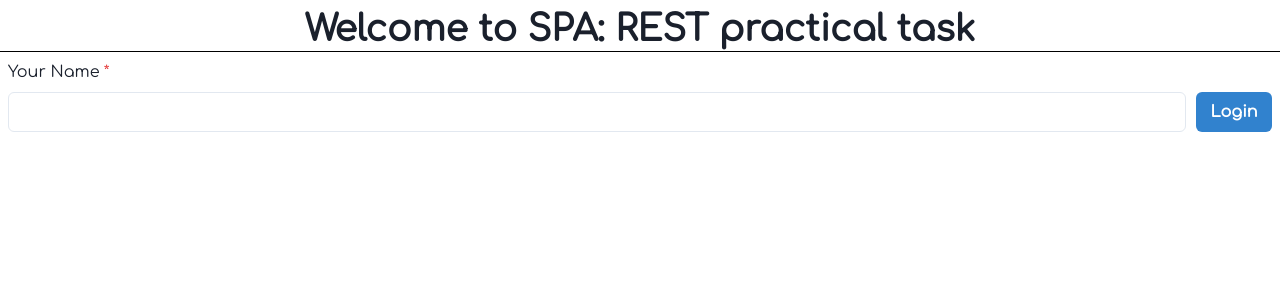
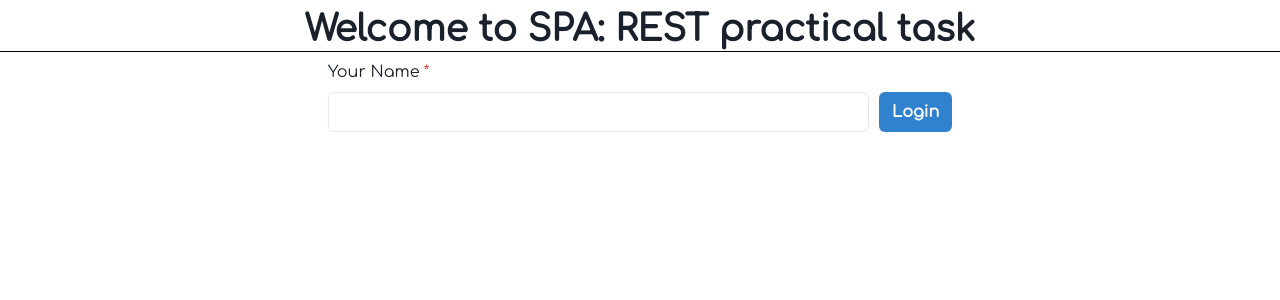
Before and after one commit to brempavel/spaRESTPracticalTask, a React (Vite) app: page /login in a window 1280 px wide. Shown: the top 300 px of the page. Built offline with nearby package versions, Linux system fonts and the light colour scheme.

Commit message:
fix styles

```diff
--- a/src/components/forms/CustomForm.tsx
+++ b/src/components/forms/CustomForm.tsx
@@ -7,6 +7,7 @@ import {
 	FormErrorMessage,
 	FormLabel,
 	Input,
+	Box,
 } from '@chakra-ui/react';
 
 interface CustomFormProps {
@@ -51,6 +52,7 @@ const CustomForm = ({
 	const isError = !!errorMessage;
 
 	return (
+		<Box mx="25vw">
 			<FormControl isRequired={validationRules?.required} isInvalid={isError}>
 				<form onSubmit={handleSubmit(onSubmit)}>
 					<FormLabel>{label}</FormLabel>
@@ -66,6 +68,7 @@ const CustomForm = ({
 					{isError && <FormErrorMessage>{errorMessage}</FormErrorMessage>}
 				</form>
 			</FormControl>
+		</Box>
 	);
 };
 
```
Lines whose indentation alone changed are shown as unchanged.
